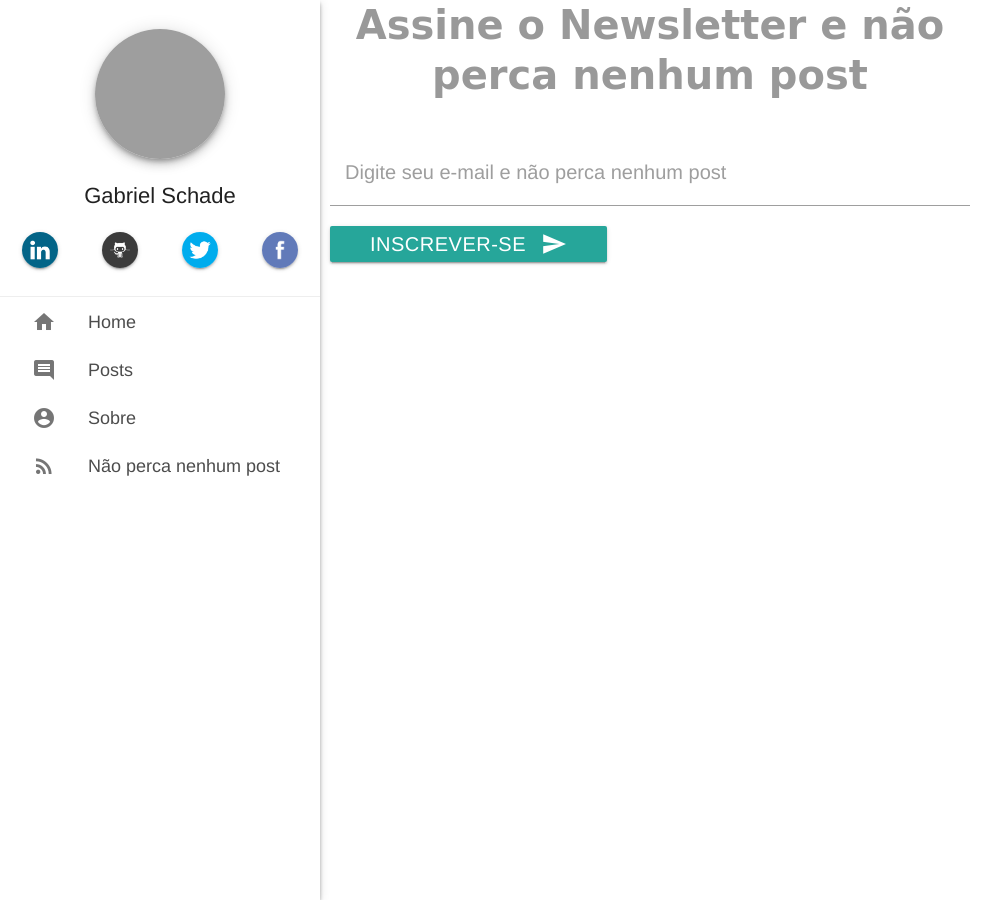
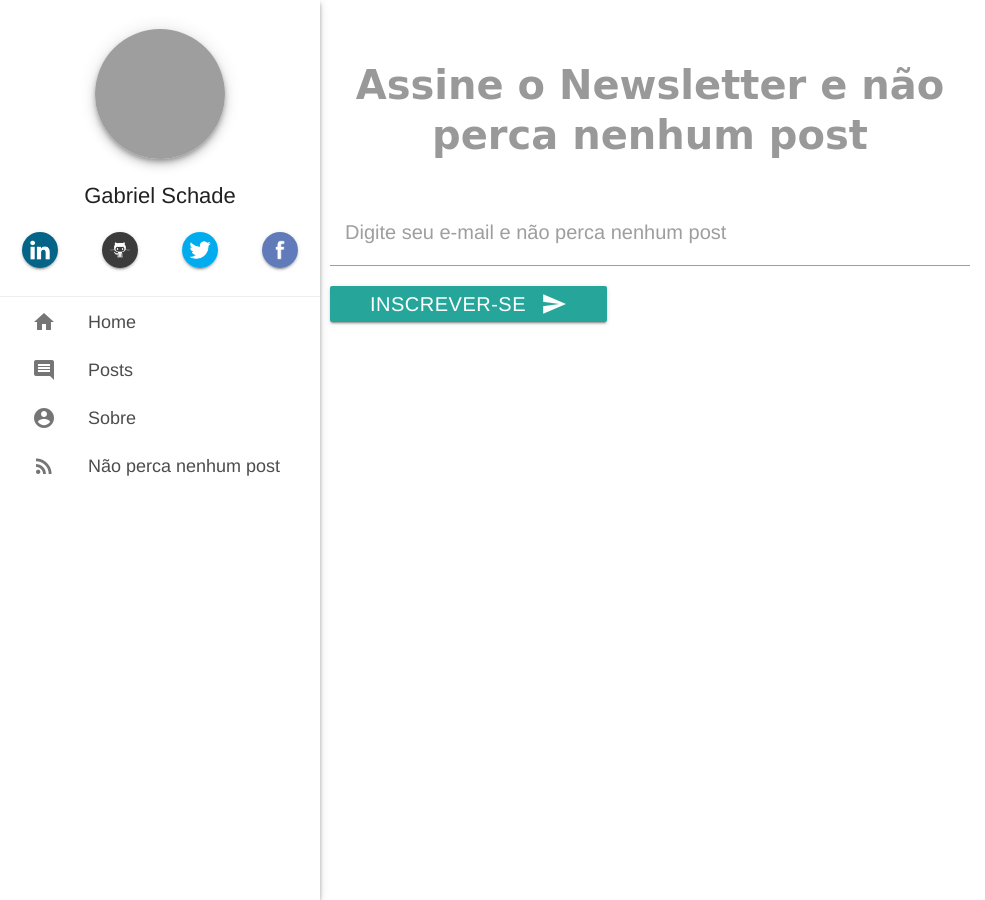
Before and after one commit to gabrielschade/gabrielschade.github.io, a Jekyll site: the page built from newsletter.md, in a window 1280 px wide. Shown: the whole page, without its empty margins (0-985 px from the left). Built offline with Jekyll 4.4.1, drawn with Linux system fonts in a browser that asks for light colours; nearby versions of some CDN libraries; comment, search, counter and statistics services are not loaded; grey boxes are pictures that could not be loaded.

Commit message:
Alterações nos títulos

```diff
--- a/newsletter.md
+++ b/newsletter.md
@@ -3,6 +3,6 @@ layout: page
 title: Não perca nenhum post
 ---
 
-{% include huge-h2.html content="Assine o Newsletter e não perca nenhum post" css="margin-top-0" %}
+{% include huge-h2.html content="Assine o Newsletter e não perca nenhum post" %}
 
 {% include form-email.html %}
--- a/posts-categoria/index.html
+++ b/posts-categoria/index.html
@@ -5,6 +5,3 @@ title: Posts por Categoria
 
 {% include huge-h2.html content="Posts por Categoria" css="margin-top-0" %}
 {% include tags-images.html %}
-
-{% include huge-h2.html content="Inscreva-se no meu Newsletter" %}
-{% include form-email.html %}
```
